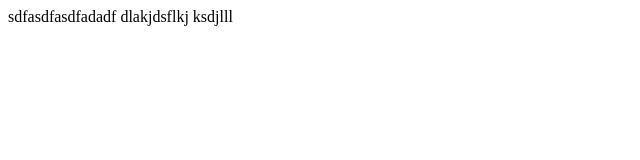
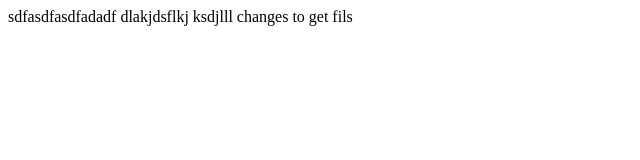
Before and after one commit to 2Kier16/kier-git-project, a plain HTML site: page index.html in a window 1280 px wide. Shown: the whole page, without its empty margins (0-640 px from the left). Drawn offline with Linux system fonts and the light colour scheme.

Commit message:
addindex

```diff
--- a/index.html
+++ b/index.html
@@ -1,15 +1,16 @@
 <!DOCTYPE html>
 <html lang="en">
+
 <head>
     <meta charset="UTF-8">
     <meta http-equiv="X-UA-Compatible" content="IE=edge">
     <meta name="viewport" content="width=device-width, initial-scale=1.0">
     <title>Document</title>
 </head>
+
 <body>
-    sdfasdfasdfadadf
-    dlakjdsflkj
-    ksdjlll
+    sdfasdfasdfadadf dlakjdsflkj ksdjlll changes to get fils
 
 </body>
+
 </html>
```
